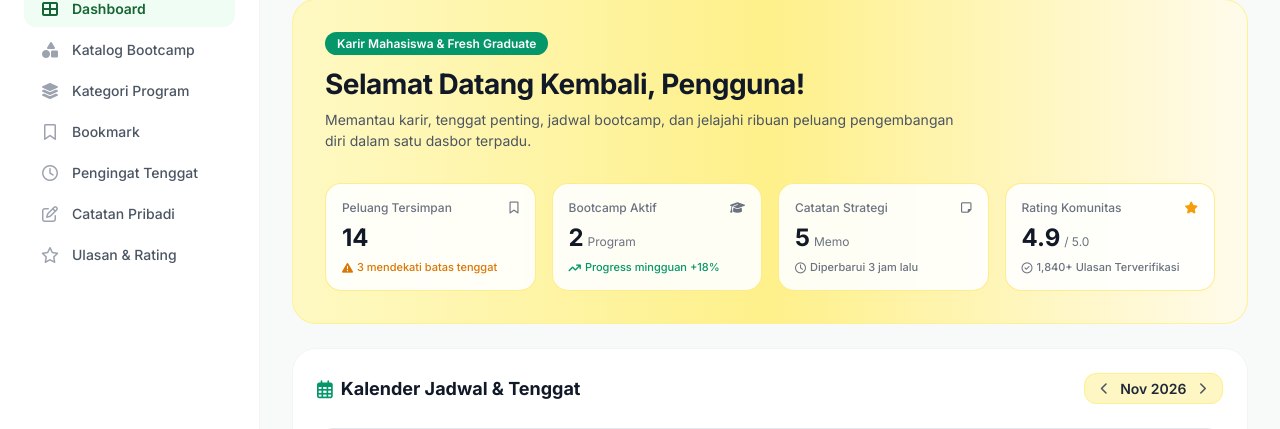
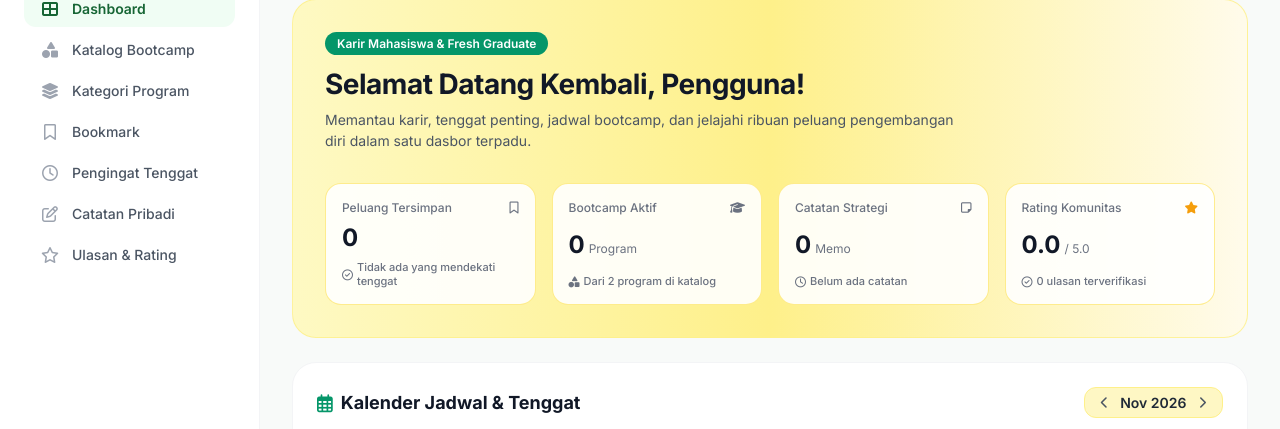
Before and after one commit to FerynWonwoo/ruang_tumbuh, a PHP site: page /app/Views/dashboard.php in a window 1280 px wide. Shown: the part 118-547 px from the top of the page. Run offline with PHP 8.4, Linux system fonts and the light colour scheme.

Commit message:
update dashboard menyesuaikan data tersimpan

```diff
--- a/app/Views/dashboard.php
+++ b/app/Views/dashboard.php
@@ -2,12 +2,80 @@
 if (session_status() === PHP_SESSION_NONE) {
     session_start();
 }
+
+date_default_timezone_set('Asia/Jakarta');
+
+require_once __DIR__ . '/../../includes/bookmark_store.php';
+require_once __DIR__ . '/../../includes/bootcamp_store.php';
 
 $nama_user = isset($_SESSION['nama'])
     ? htmlspecialchars($_SESSION['nama'])
     : (isset($_SESSION['user']['nama'])
         ? htmlspecialchars($_SESSION['user']['nama'])
         : 'Pengguna');
+
+// ---------- Data kartu statistik (dihitung dari halaman masing-masing) ----------
+$usernameLogin = $_SESSION['username'] ?? '';
+$userIdLogin   = (int) ($_SESSION['user_id'] ?? 0);
+
+// 1) Peluang Tersimpan -> halaman Bookmark
+$ringkasBookmark = bookmark_ringkasan($usernameLogin);
+$totalBookmark   = $ringkasBookmark['total'];
+$bookmarkMepet   = $ringkasBookmark['mendekati'];
+
+// 2) Bootcamp Aktif -> halaman Katalog (deadline belum lewat)
+$semuaKatalog = bootcamp_load();
+$katalogAktif = 0;
+foreach ($semuaKatalog as $bc) {
+    $ts = !empty($bc['deadline']) ? strtotime($bc['deadline']) : false;
+    if (!$ts || $ts >= strtotime('today')) {
+        $katalogAktif++;
+    }
+}
+$totalKatalog = count($semuaKatalog);
+
+// 3) Catatan Strategi -> halaman Catatan (database)
+$totalCatatan    = 0;
+$catatanTerakhir = null;
+if ($userIdLogin > 0) {
+    try {
+        require_once __DIR__ . '/../../config/koneksimvc.php';
+        require_once __DIR__ . '/../Models/Catatan.php';
+        $statCatatan     = (new Catatan($conn))->getStatsByUser($userIdLogin);
+        $totalCatatan    = $statCatatan['total'];
+        $catatanTerakhir = $statCatatan['terakhir'];
+    } catch (Throwable $e) {
+        error_log('Dashboard - statistik catatan: ' . $e->getMessage());
+    }
+}
+
+function waktu_lalu(?string $waktu): string
+{
+    $ts = $waktu ? strtotime($waktu) : false;
+    if (!$ts) {
+        return '-';
+    }
+    $selisih = max(0, time() - $ts);
+    if ($selisih < 60)    return 'baru saja';
+    if ($selisih < 3600)  return floor($selisih / 60) . ' menit lalu';
+    if ($selisih < 86400) return floor($selisih / 3600) . ' jam lalu';
+    return floor($selisih / 86400) . ' hari lalu';
+}
+
+// 4) Rating Komunitas -> data/ulasan.json (hanya yang disetujui)
+$totalUlasan  = 0;
+$jumlahRating = 0;
+$fileUlasan   = __DIR__ . '/../../data/ulasan.json';
+if (is_file($fileUlasan)) {
+    $dataUlasan = json_decode((string) file_get_contents($fileUlasan), true);
+    foreach (is_array($dataUlasan) ? $dataUlasan : [] as $u) {
+        if (($u['status'] ?? 'approved') === 'approved') {
+            $totalUlasan++;
+            $jumlahRating += (int) ($u['rating'] ?? 0);
+        }
+    }
+}
+$rataRating = $totalUlasan > 0 ? number_format($jumlahRating / $totalUlasan, 1) : '0.0';
 ?>
 <!DOCTYPE html>
 <html lang="id">
@@ -51,11 +119,17 @@ $nama_user = isset($_SESSION['nama'])
                             <i class="fa-regular fa-bookmark"></i>
                         </div>
                         <div class="stat-value-container">
-                            <span class="stat-value">14</span>
+                            <span class="stat-value"><?= $totalBookmark; ?></span>
                         </div>
-                        <div class="stat-footer text-warning">
-                            <i class="fa-solid fa-triangle-exclamation"></i> 3 mendekati batas tenggat
-                        </div>
+                        <?php if ($bookmarkMepet > 0): ?>
+                            <div class="stat-footer text-warning">
+                                <i class="fa-solid fa-triangle-exclamation"></i> <?= $bookmarkMepet; ?> mendekati batas tenggat
+                            </div>
+                        <?php else: ?>
+                            <div class="stat-footer text-muted">
+                                <i class="fa-regular fa-circle-check"></i> Tidak ada yang mendekati tenggat
+                            </div>
+                        <?php endif; ?>
                     </div>
 
                     <div class="stat-card">
@@ -64,10 +138,10 @@ $nama_user = isset($_SESSION['nama'])
                             <i class="fa-solid fa-graduation-cap"></i>
                         </div>
                         <div class="stat-value-container">
-                            <span class="stat-value">2</span> <span class="stat-unit">Program</span>
+                            <span class="stat-value"><?= $katalogAktif; ?></span> <span class="stat-unit">Program</span>
                         </div>
-                        <div class="stat-footer text-success">
-                            <i class="fa-solid fa-arrow-trend-up"></i> Progress mingguan +18%
+                        <div class="stat-footer text-muted">
+                            <i class="fa-solid fa-shapes"></i> Dari <?= $totalKatalog; ?> program di katalog
                         </div>
                     </div>
 
@@ -77,10 +151,11 @@ $nama_user = isset($_SESSION['nama'])
                             <i class="fa-regular fa-note-sticky"></i>
                         </div>
                         <div class="stat-value-container">
-                            <span class="stat-value">5</span> <span class="stat-unit">Memo</span>
+                            <span class="stat-value"><?= $totalCatatan; ?></span> <span class="stat-unit">Memo</span>
                         </div>
                         <div class="stat-footer text-muted">
-                            <i class="fa-regular fa-clock"></i> Diperbarui 3 jam lalu
+                            <i class="fa-regular fa-clock"></i>
+                            <?= $totalCatatan > 0 ? 'Diperbarui ' . htmlspecialchars(waktu_lalu($catatanTerakhir)) : 'Belum ada catatan'; ?>
                         </div>
                     </div>
 
@@ -90,10 +165,10 @@ $nama_user = isset($_SESSION['nama'])
                             <i class="fa-solid fa-star" style="color: #F59E0B;"></i>
                         </div>
                         <div class="stat-value-container">
-                            <span class="stat-value">4.9</span> <span class="stat-unit">/ 5.0</span>
+                            <span class="stat-value"><?= $rataRating; ?></span> <span class="stat-unit">/ 5.0</span>
                         </div>
                         <div class="stat-footer text-muted">
-                            <i class="fa-regular fa-circle-check"></i> 1,840+ Ulasan Terverifikasi
+                            <i class="fa-regular fa-circle-check"></i> <?= $totalUlasan; ?> ulasan terverifikasi
                         </div>
                     </div>
                 </div>
@@ -226,5 +301,3 @@ $nama_user = isset($_SESSION['nama'])
     </script>
 </body>
 </html>
-</body>
-</html>
--- a/includes/bookmark_store.php
+++ b/includes/bookmark_store.php
@@ -43,3 +43,74 @@ function bookmark_toggle(string $user, string $id): bool
     );
     return $saved;
 }
+
+// ---------- Bookmark manual & perubahan (untuk CRUD di halaman Bookmark) ----------
+define('BOOKMARK_CUSTOM_FILE', __DIR__ . '/../data/bookmark_custom.json');
+
+// Struktur per user: ['custom' => [bookmark manual...], 'override' => [idKatalog => data yang diubah]]
+function bookmark_custom_get(string $user): array
+{
+    $all = [];
+    if (file_exists(BOOKMARK_CUSTOM_FILE)) {
+        $json = json_decode(file_get_contents(BOOKMARK_CUSTOM_FILE), true);
+        $all = is_array($json) ? $json : [];
+    }
+    $u = $all[$user] ?? [];
+    return [
+        'custom'   => is_array($u['custom'] ?? null) ? $u['custom'] : [],
+        'override' => is_array($u['override'] ?? null) ? $u['override'] : [],
+    ];
+}
+
+function bookmark_custom_put(string $user, array $data): void
+{
+    $all = [];
+    if (file_exists(BOOKMARK_CUSTOM_FILE)) {
+        $json = json_decode(file_get_contents(BOOKMARK_CUSTOM_FILE), true);
+        $all = is_array($json) ? $json : [];
+    }
+    $all[$user] = $data;
+
+    $dir = dirname(BOOKMARK_CUSTOM_FILE);
+    if (!is_dir($dir)) {
+        mkdir($dir, 0775, true);
+    }
+    file_put_contents(
+        BOOKMARK_CUSTOM_FILE,
+        json_encode($all, JSON_PRETTY_PRINT | JSON_UNESCAPED_UNICODE),
+        LOCK_EX
+    );
+}
+
+// Ringkasan untuk Dashboard: jumlah bookmark & yang mendekati tenggat (<= 7 hari, belum lewat)
+function bookmark_ringkasan(string $user): array
+{
+    require_once __DIR__ . '/bootcamp_store.php';
+
+    $store = bookmark_custom_get($user);
+    $deadlines = [];
+
+    foreach ($store['custom'] as $c) {
+        $deadlines[] = $c['deadline'] ?? '';
+    }
+
+    $idKatalog = bookmark_ids($user);
+    foreach (bootcamp_load() as $bc) {
+        $id = (string) $bc['id'];
+        if (!in_array($id, $idKatalog, true)) {
+            continue;
+        }
+        $data = array_merge($bc, $store['override'][$id] ?? []);
+        $deadlines[] = $data['deadline'] ?? '';
+    }
+
+    $mendekati = 0;
+    foreach ($deadlines as $d) {
+        $ts = $d !== '' ? strtotime($d) : false;
+        if ($ts && $ts >= strtotime('today') && $ts <= strtotime('+7 days')) {
+            $mendekati++;
+        }
+    }
+
+    return ['total' => count($deadlines), 'mendekati' => $mendekati];
+}
```
